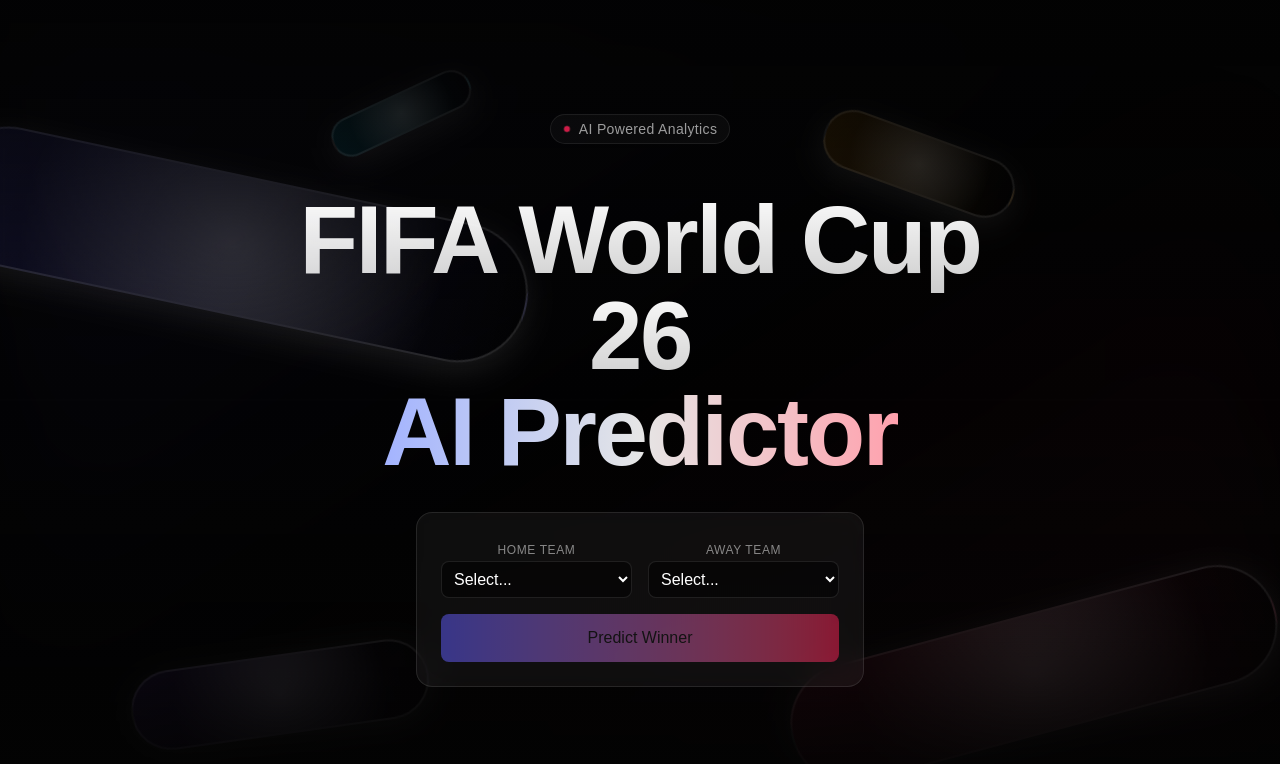
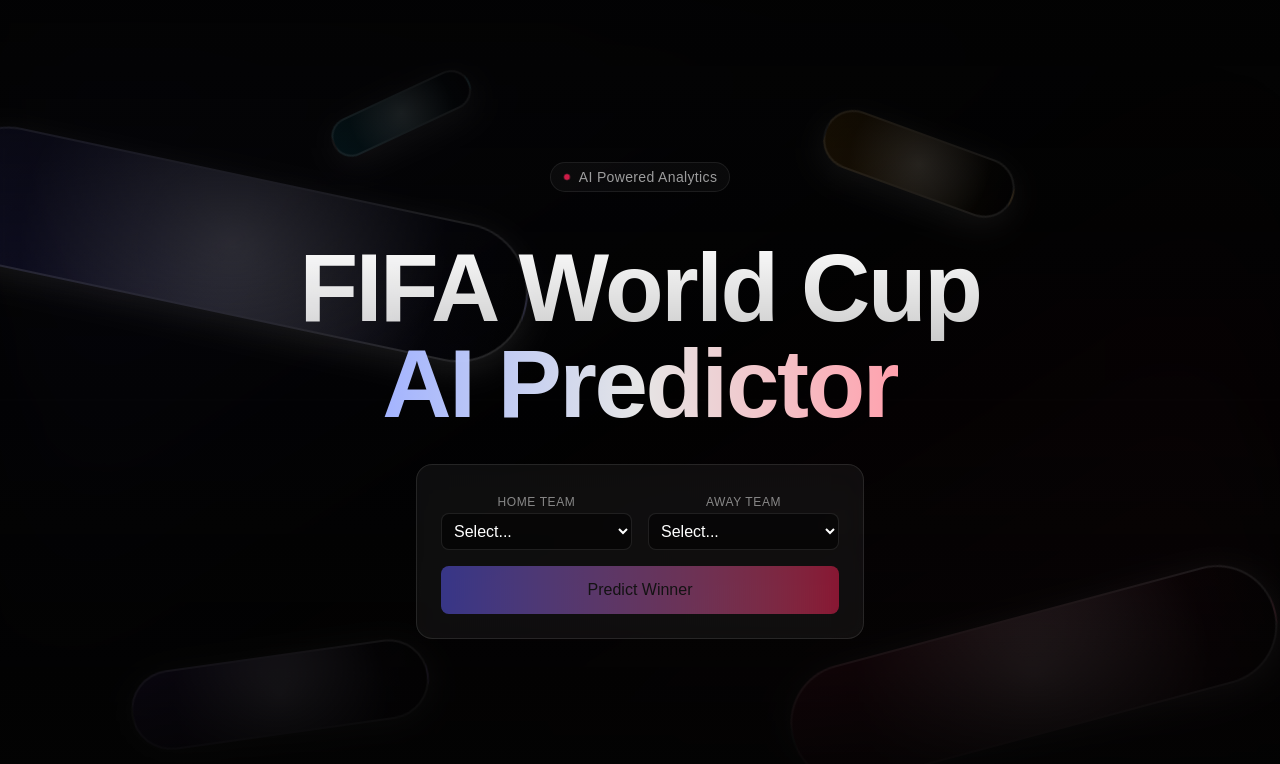
Before and after one commit to Shaarik1/fifa-world-cup-predictor, a Next.js app in the folder frontend/: page / in a window 1280 px wide. Shown: the top 764 px of the page. Built offline with nearby package versions, Linux system fonts and the light colour scheme.

Commit message:
changed back to normal

```diff
--- a/frontend/app/page.tsx
+++ b/frontend/app/page.tsx
@@ -5,7 +5,7 @@
   return (
     <HeroGeometric
         badge="AI Powered Analytics"
-        title1="FIFA World Cup 26"
+        title1="FIFA World Cup"
         title2="AI Predictor"
     >
         <MatchPredictor />
```
